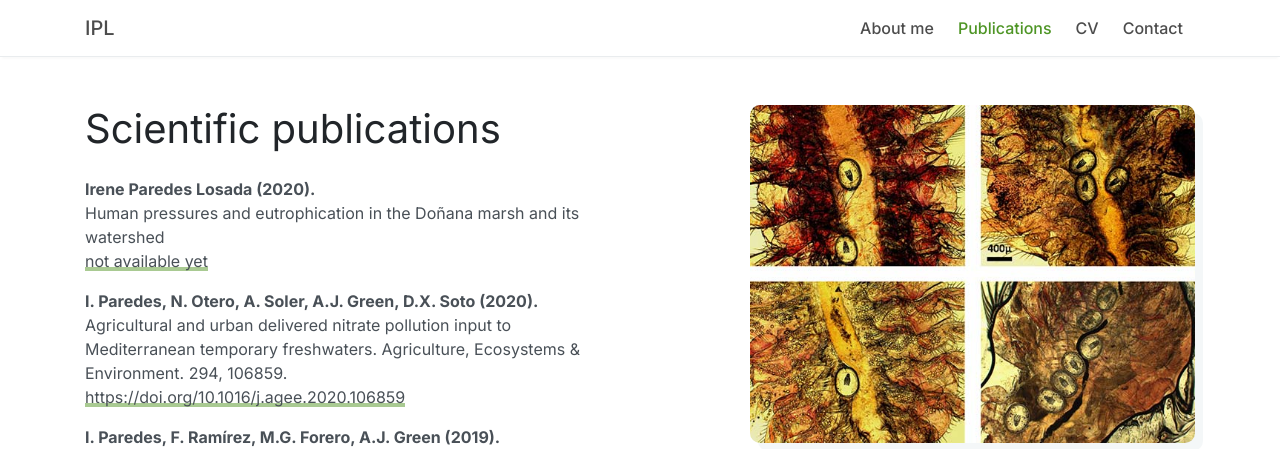
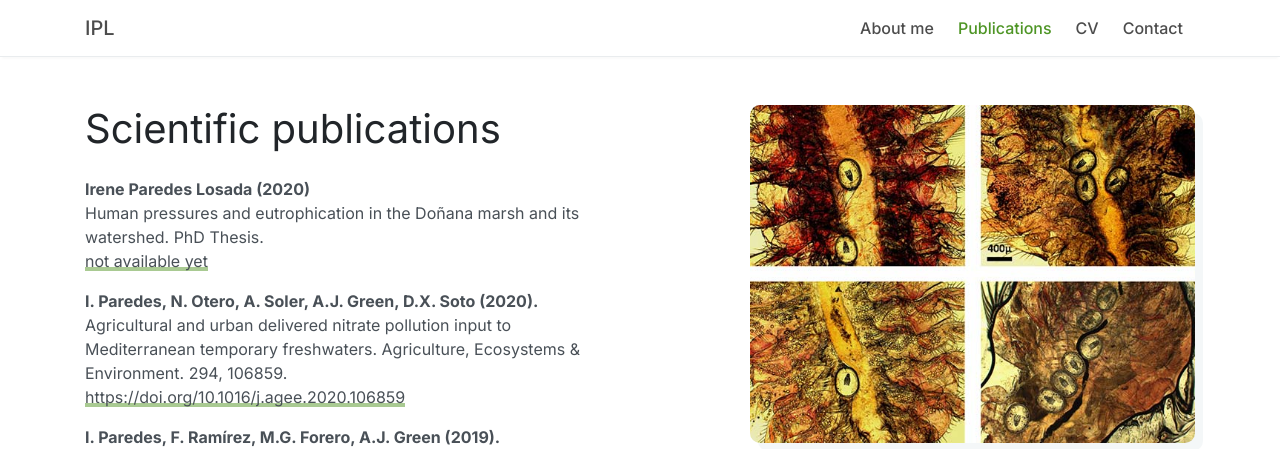
Before and after one commit to ireneparedes/ireneparedes.github.io, a Jekyll site: the page built from publications.html, in a window 1280 px wide. Shown: the top 449 px of the page. Built offline with Jekyll 4.4.1, drawn with Linux system fonts in a browser that asks for light colours.

Commit message:
Update publications.yml

```diff
--- a/_data/publications.yml
+++ b/_data/publications.yml
@@ -1,5 +1,5 @@
-- authors: "Irene Paredes Losada (2020)."
-  description: "Human pressures and eutrophication in the Doñana marsh and its watershed"
+- authors: "Irene Paredes Losada (2020)"
+  description: "Human pressures and eutrophication in the Doñana marsh and its watershed. PhD Thesis."
   url: "not available yet"
 
 - authors: "I. Paredes, N. Otero, A. Soler, A.J. Green, D.X. Soto (2020)."
```
